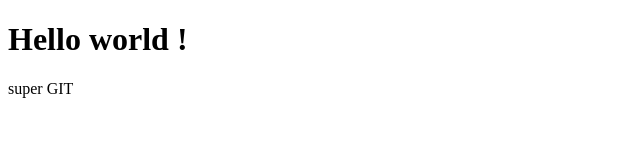
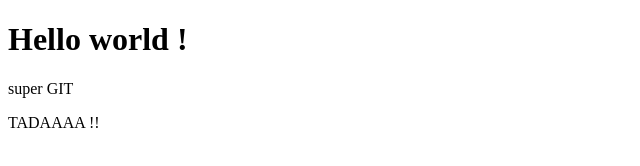
Before and after one commit to VirginieVergerChhoa/dcpro12git, a plain HTML site: page index.html in a window 1280 px wide. Shown: the full height of the page, 0-640 px from the left. Drawn offline with Linux system fonts and the light colour scheme.

Commit message:
Ajout d'un paragraphe

```diff
--- a/index.html
+++ b/index.html
@@ -11,5 +11,6 @@
   <h1>Hello world !</h1>
 
  <p>super GIT</p>
+ <p>TADAAAA !!</p>
 </body>
 </html>
```
